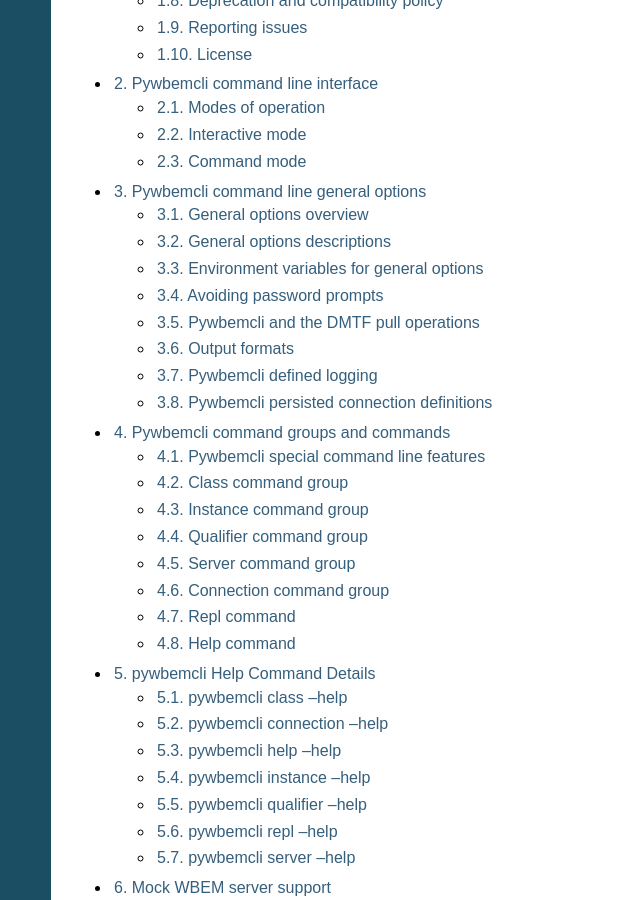
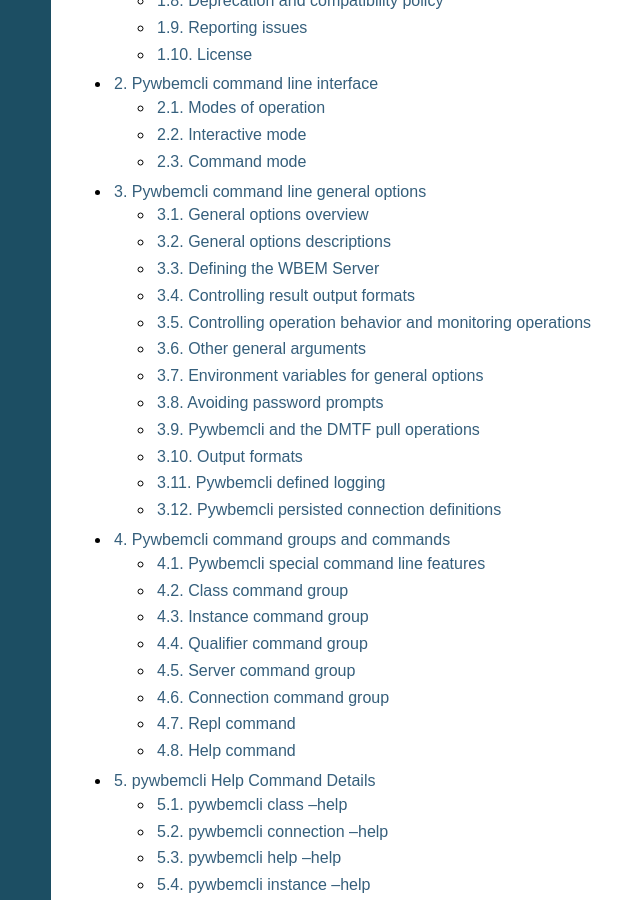
Before and after one commit to pywbem/pywbemtools, a Sphinx documentation site: the page built from docs/index.rst, in a window 1280 px wide and 900 px high, scrolled down 401 px. Shown: the whole window, without its empty margins (179-819 px from the left). Built offline with Sphinx 7.4.7, drawn with Linux system fonts in a browser that asks for light colours; the version number could not be read and is left out; some of the changed lines change nothing that is shown.

Commit message:
From earlier work

```diff
--- a/docs/pywbemcligeneraloptions.rst
+++ b/docs/pywbemcligeneraloptions.rst
@@ -67,6 +67,27 @@
 The pywbemcli command line options are as follows (The following complements
 the exact help text output shown in section :ref:`pywbemcli Help Command
 Details`):
+
+.. _`Defining the WBEM Server`:
+Defining the WBEM Server
+------------------------
+
+The WBEM server to which pywbemcli will communicate can be defined on the
+command line in the following arguments. Pywbemcli allows defining a
+target WBEM connection (i.e. a WBEM server) in several ways:
+
+1. Define the url, default-namespace of the server, security information including:
+   user name, password, certificate file, keyfile, ca-certs) with command line
+   arguments.
+
+2. Define a mock-server. A mock server substitutes a local mock WBEMConnection
+   for a WBEM server that allows testing or demonstrating pywbemcli without
+   having access to a real WBEM server.
+
+3. Define the characteristics for either a WBEM server or mock WBEM server
+   and add the data to a pywbemcli :term:`connections file`.  Then pywbemcli
+   can access the server data by simply defining the name on with the
+   pywbem call.
 
 * **--server/-s** - Host name or IP address of the WBEM server to which
   pywbemcli will connect in the format::
@@ -170,6 +191,50 @@
   ``AssociatorInstances``, ``ReferenceInstances``, and ``ExecQuery`` operations,
   See :ref:`Pywbemcli and the DMTF pull operations` for more information on
   pull operations:
+* **--mock-server** - Defines one or more files that define a mock server that
+  can be used to execute pywbemcli commands without access to a real server.
+  See chapter :ref:`Mock WBEM server support` for information on defining
+  mock servers.
+* **--timeout** ``--timeout`` defines the client side timeout for a request
+  made to the server
+
+Controlling result output formats
+---------------------------------
+
+Pywbemcli allows multiple output formats for command responses as follows:
+
+The output formats fall into three groups. However, not all formats are
+applicable to all subcommands:
+
+* **Table output formats** - There are a variety of table
+  formats:ref:`Table formats` and many of the results types allow tables formatted
+  response display including:
+  * instance get, enumerate, references, associators where it is an alternate
+    to the CIM model formats that shows the properties for each instance as
+    a column in a table.
+  * instance count
+  * server namespaces, introp, profiles
+  * class find
+  * connection list
+* **CIM model formats** - These formats provide display of returned CIM objects in
+  formats that are specific to the CIM Model (ex. MOF, XML, etc.).
+  see:ref:`CIM object formats`.
+* **ASCII tree format** - This format option provides a tree display of outputs that
+  are logical to display as a tree.  Thus, the command ``pywbemcli class tree . . .``
+  which shows the hierarchy of the CIM classes defined by a WBEM server uses the
+  tree output format. See:ref:`ASCII tree format`.
+
+* **--output-format/-o** - Output format choice (Default: mof).
+  Note that the actual output format may differ from this value because some
+  subcommands only allow selected formats. See :ref:`Output formats`.
+
+Controlling operation behavior and monitoring operations
+--------------------------------------------------------
+
+* **--use-pull-ops** [``yes``|``no``|``either``] - Determines whether the pull
+  operations are used for ``EnumerateInstances``, ``AssociatorInstances``,
+  ``ReferenceInstances``, and ``ExecQuery`` operations See :ref:`Pywbemcli and
+  the DMTF pull operations` for more information on pull operations:
 
   * ``yes`` -  pull requests will be used and if the server does not
     support pull, the operation will fail.
@@ -209,6 +274,10 @@
   See chapter :ref:`Mock WBEM server support` for more information on defining
   mock servers.
 * **--log/-l** - See :ref:`Pywbemcli defined logging`.
+
+Other general arguments
+-----------------------
+
 * **--verbose/-v** -  Display extra information about the processing.
 * **--version/-V** - Show the version of this command and of the pywbem package
   imported then exit.
```
